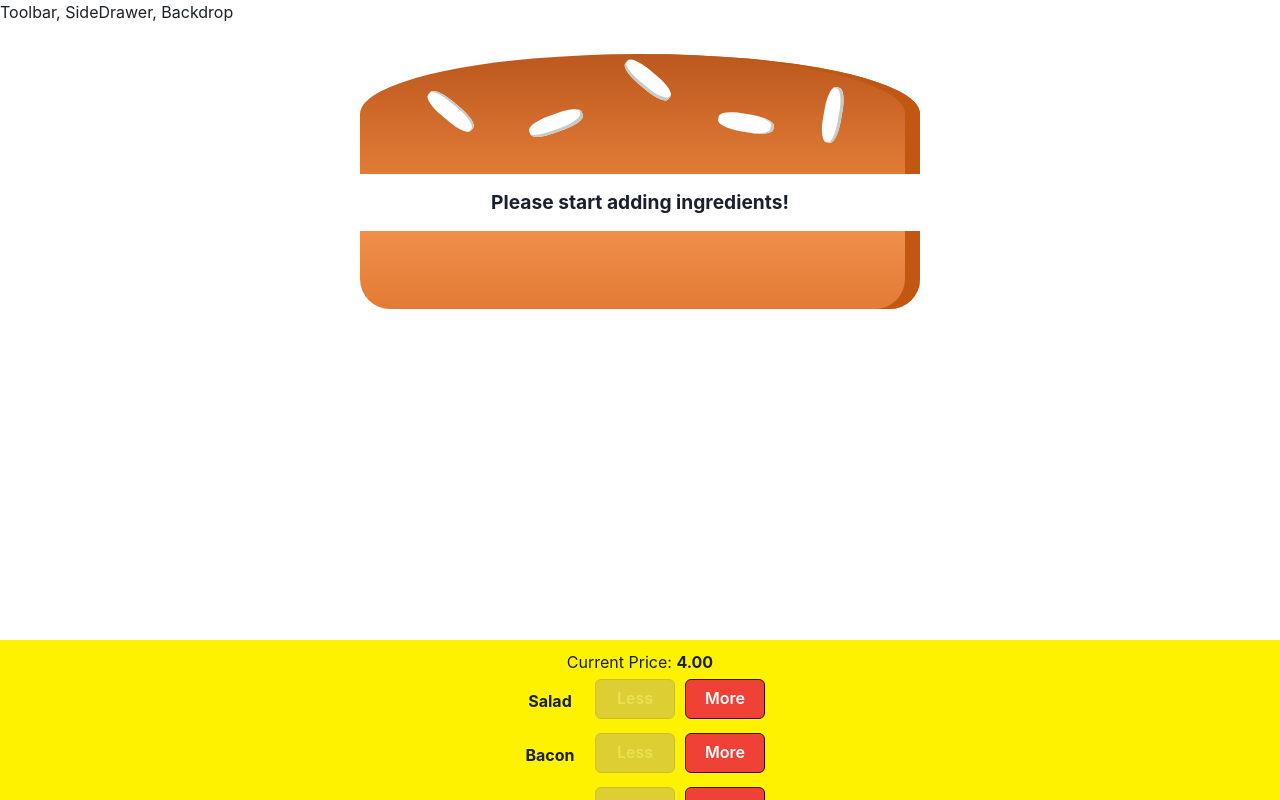
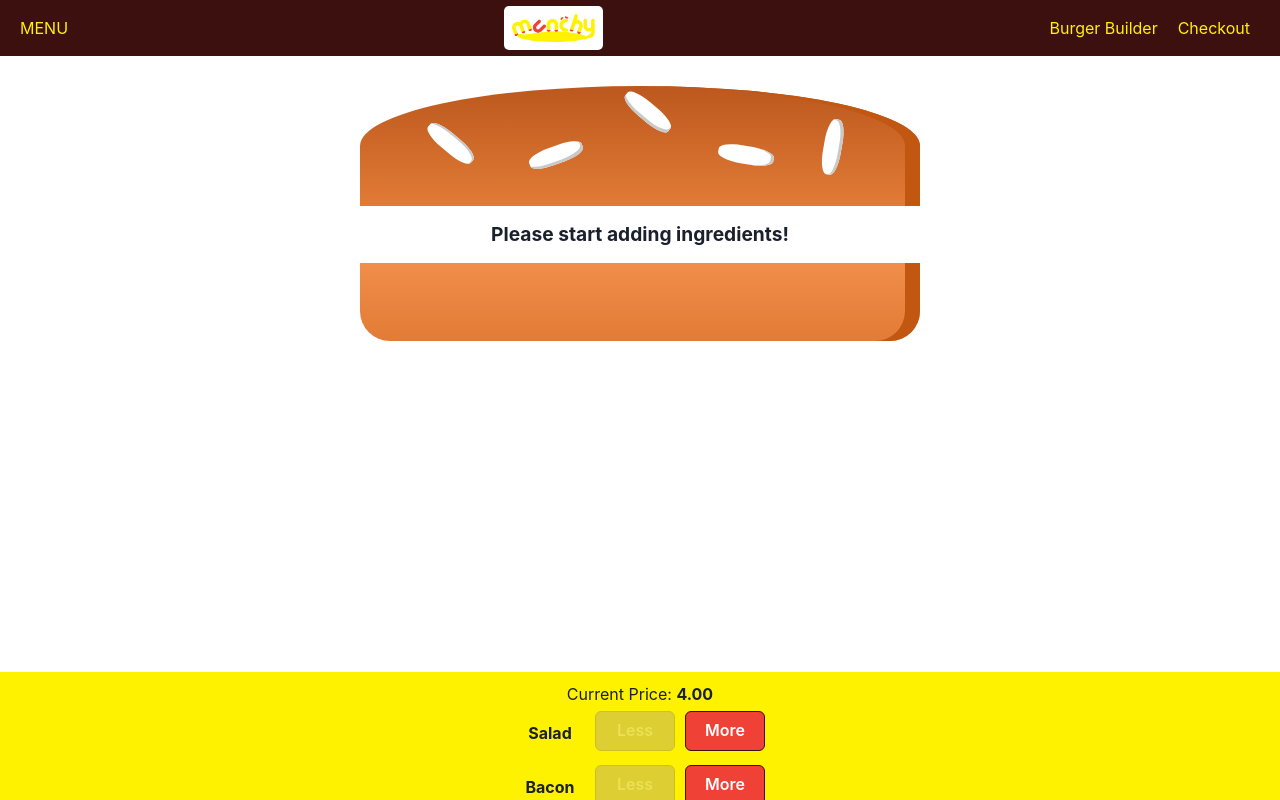
Before and after one commit to creasedigital/munchy, a React (Create React App) app: page / in a window 1280 px wide. Shown: the top 800 px of the page. Built offline with nearby package versions, Linux system fonts and the light colour scheme; a web font is replaced by a local one.

Commit message:
nav links initialized

```diff
--- a/src/components/Burger/OrderSummary/OrderSummary.js
+++ b/src/components/Burger/OrderSummary/OrderSummary.js
@@ -18,6 +18,9 @@ const OrderSummary = (props) => {
 			<Heading as='h3'>Your Order</Heading>
 			<Box as='p'>A delicious burgerwith the following ingredients:</Box>
 			<List>{ingredientSummary}</List>
+			<Box as='p'>
+				<strong>Total Price: {props.price.toFixed(2)}</strong>
+			</Box>
 			<Box as='p'>Continue to checkout this order?</Box>
 			<Flex>
 				<CustomButton clicked={props.purchaseCancelled} btnType='danger'>
--- a/src/components/Layout/Layout.js
+++ b/src/components/Layout/Layout.js
@@ -1,11 +1,12 @@
 import { Box } from '@chakra-ui/react';
 import Auxilliary from '../../hoc/Auxilliary';
+import Toolbar from '../Navigation/Toolbar/Toolbar';
 
 const Layout = (props) => {
 	return (
 		<Auxilliary>
-			<div>Toolbar, SideDrawer, Backdrop</div>
-			<Box as='main' marginTop={4}>
+			<Toolbar />
+			<Box as='main' marginTop='72px'>
 				{props.children}
 			</Box>
 		</Auxilliary>
--- /dev/null
+++ b/src/components/Logo/Logo.js
@@ -0,0 +1,12 @@
+import { Box, Image } from '@chakra-ui/react';
+import munchyLogo from '../../assets/logo@4x.png';
+
+const Logo = () => {
+	return (
+		<Box bg='white' p='8px' h='80%' borderRadius='5px' boxSizing='border-box'>
+			<Image src={munchyLogo} alt='Logo' h='100%' />
+		</Box>
+	);
+};
+
+export default Logo;
--- /dev/null
+++ b/src/components/Navigation/Toolbar/NavigationItems/NavigationItem/NavItem.css
@@ -0,0 +1,5 @@
+.active{
+  background-color: '#8F5C2C';
+	border-bottom: '4px solid #555555';
+	color: 'black';
+}
--- /dev/null
+++ b/src/components/Navigation/Toolbar/NavigationItems/NavigationItem/NavigationItem.js
@@ -0,0 +1,35 @@
+import { Link, ListItem } from '@chakra-ui/react';
+import './NavItem.css';
+const NavigationItem = (props) => {
+	return (
+		<ListItem
+			m={0}
+			boxSizing='border-box'
+			d='flex'
+			h='100%'
+			alignItems='center'
+		>
+			<Link
+				href={props.link}
+				className={props.active && 'active'}
+				color='munchy.yellow'
+				textDecoration='none'
+				h='100%'
+				p='16px 10px'
+				borderBottom='4px solid transparent'
+				boxSizing='border-box'
+				d='block'
+				css={{
+					'.active, :hover, :active': {
+						backgroundColor: '#8F5C2C',
+						borderBottom: '4px solid #ff5555',
+						color: 'munchy.red',
+					},
+				}}
+			>
+				{props.children}
+			</Link>
+		</ListItem>
+	);
+};
+export default NavigationItem;
--- /dev/null
+++ b/src/components/Navigation/Toolbar/NavigationItems/NavigationItems.js
@@ -0,0 +1,14 @@
+import { List } from '@chakra-ui/react';
+import NavigationItem from './NavigationItem/NavigationItem';
+
+const NavigationItems = () => {
+	return (
+		<List m='0' p='0' listStyle='none' d='flex' alignItems='center' h='100%'>
+			<NavigationItem link='/' active={true}>
+				Burger Builder
+			</NavigationItem>
+			<NavigationItem link='/checkout'>Checkout</NavigationItem>
+		</List>
+	);
+};
+export default NavigationItems;
--- /dev/null
+++ b/src/components/Navigation/Toolbar/Toolbar.js
@@ -0,0 +1,33 @@
+import { Box } from '@chakra-ui/react';
+import React from 'react';
+import Logo from '../../Logo/Logo';
+import NavigationItems from './NavigationItems/NavigationItems';
+
+const Toolbar = (props) => {
+	return (
+		<Box
+			as='header'
+			h='56px'
+			w='100%'
+			pos='fixed'
+			top='0'
+			left='0'
+			bg='munchy.main'
+			color='munchy.yellow'
+			d='flex'
+			justifyContent='space-between'
+			alignItems='center'
+			p='0 20px'
+			boxSizing='border-box'
+			zIndex={90}
+		>
+			<Box>MENU</Box>
+			<Logo />
+			<Box as='nav' h='100%'>
+				<NavigationItems />
+			</Box>
+		</Box>
+	);
+};
+
+export default Toolbar;
--- a/src/containers/BurgerBuilder/index.js
+++ b/src/containers/BurgerBuilder/index.js
@@ -90,6 +90,7 @@ const BurgerBuilder = () => {
 			<Modal show={purchasing} modalClosed={purchaseCancelHandler}>
 				<OrderSummary
 					ingredients={ingredients}
+					price={totalPrice}
 					purchaseCancelled={purchaseCancelHandler}
 					purchaseContinued={purchaseContinueHandler}
 				/>
```
